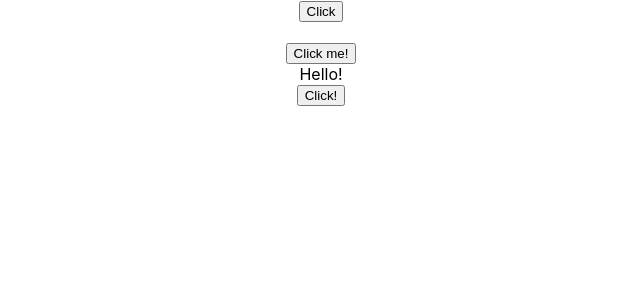
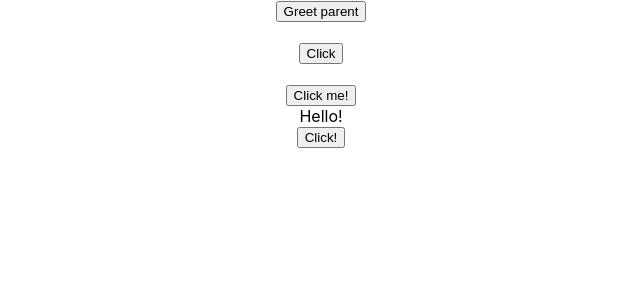
Before and after one commit to se-sketch/react-hello-world, a React (Create React App) app: page / in a window 1280 px wide. Shown: the top 300 px of the page, without its empty margins (319-959 px from the left). Built offline with nearby package versions, Linux system fonts and the light colour scheme.

Commit message:
methods as props

```diff
--- a/src/App.js
+++ b/src/App.js
@@ -9,10 +9,15 @@
 import FunctionClick from './components/FunctionClick';
 import ClassClick from './components/ClassClick';
 import EventBind from './components/EventBind';
+import ParentComponent from './components/ParentComponent';
 
 function App() {
   return (
     <div className="App">
+
+      <ParentComponent />
+
+      <br/>
 
       <FunctionClick />
       <br/>
--- /dev/null
+++ b/src/components/ChildComponent.js
@@ -0,0 +1,11 @@
+import React from 'react'
+
+function ChildComponent(props) {
+  return (
+    <div>
+        <button onClick={ () => props.greetHandler('child')}>Greet parent</button>
+    </div>
+  )
+}
+
+export default ChildComponent
--- /dev/null
+++ b/src/components/ParentComponent.js
@@ -0,0 +1,28 @@
+import React, { Component } from 'react'
+import ChildComponent from './ChildComponent';
+
+class ParentComponent extends Component {
+
+    constructor(props){
+        super(props);
+        this.state = {
+            parentName: 'Parent'
+        }
+
+        this.greetParent = this.greetParent.bind(this);
+    }
+
+    greetParent(childName){
+        console.log(`Hello  ${this.state.parentName} from ${childName}`);
+    }
+
+  render() {
+    return (
+      <div>
+        <ChildComponent greetHandler={this.greetParent}/>
+      </div>
+    )
+  }
+}
+
+export default ParentComponent
```
